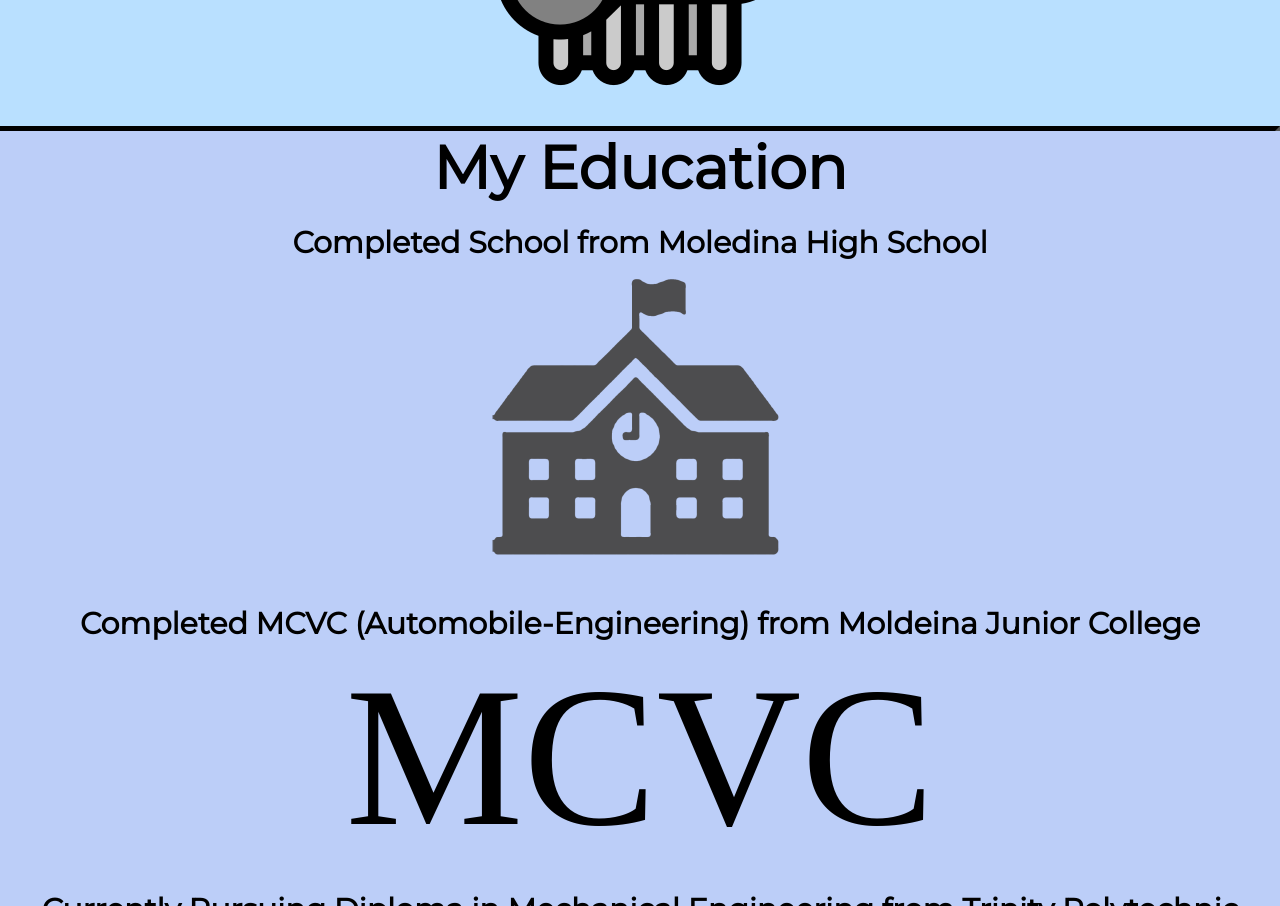
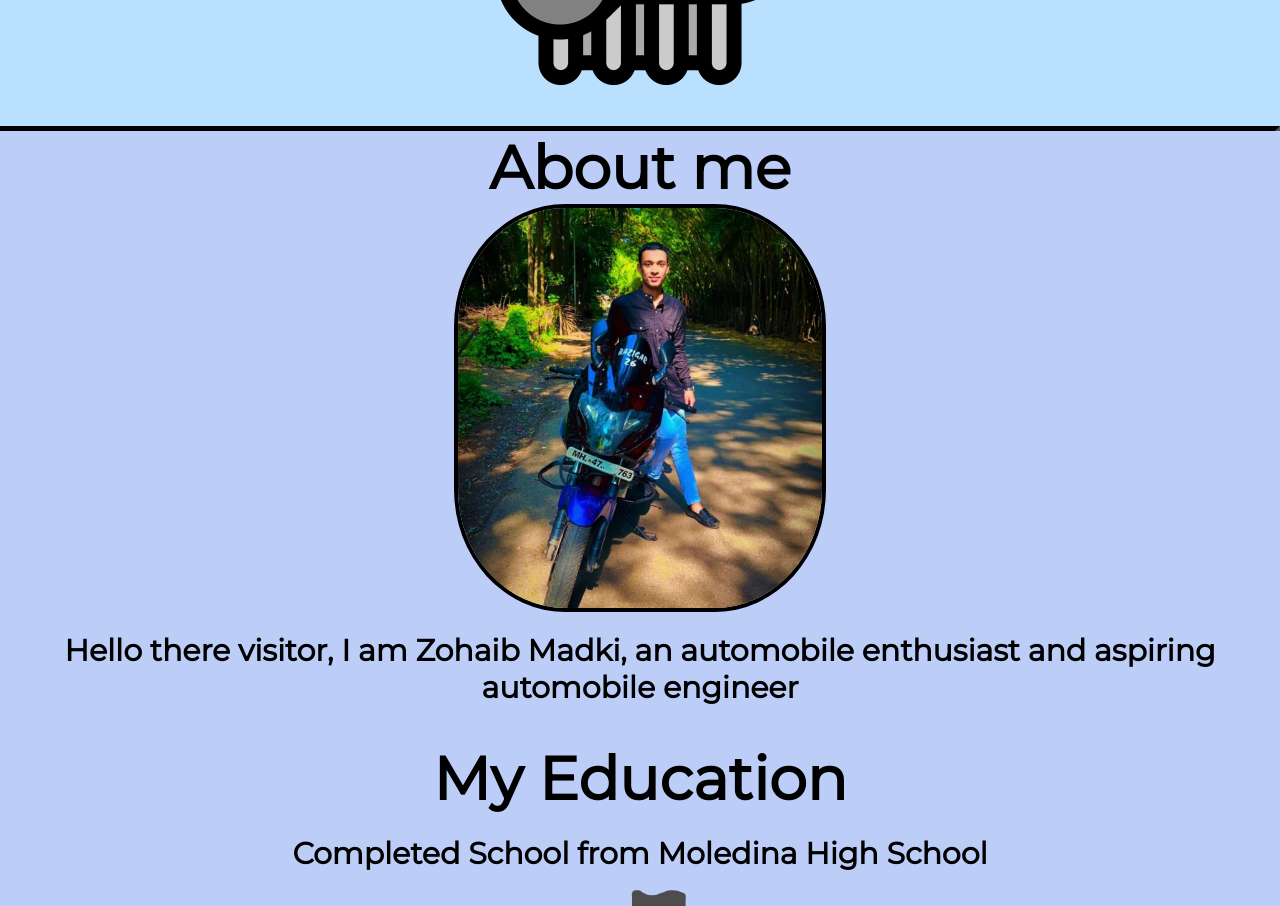
Before and after one commit to Bazigar26/Website, a plain HTML site: page index.html in a window 1280 px wide. Shown: the part 660-1566 px from the top of the page. Drawn offline with Linux system fonts and the light colour scheme.

Commit message:
1.2
Added the About me section and added image of Zohaib Bazigar 26 - the don of pune

```diff
--- a/css/styles.css
+++ b/css/styles.css
@@ -35,6 +35,15 @@
     right: 50px;
     height: 200px;
     top: 26px;
+}
+
+.zohaib-image{
+    margin: 0 auto 0 auto;
+    display: block;
+    border-style: solid;
+    border-width: 4px;
+    height: 400px;
+    border-radius: 30%;
 }
 
 .middle-container{
--- a/index.html
+++ b/index.html
@@ -25,6 +25,12 @@
 
         <div class="middle-container">
             <hr>
+
+            <h1 class="middle-heading">About me</h1>
+            <img class="zohaib-image" src="images/zohaib-image.jpeg" alt="zohaib-image">
+            <p class="middle-text">Hello there visitor, I am Zohaib Madki, an automobile enthusiast and aspiring automobile engineer </p>
+            <br><br>
+
             <h1 class="middle-heading">My Education</h1>
 
             <p class="middle-text">Completed School from Moledina High School</p>
```
Also changed, not shown: images/zohaib-image.jpeg (added).
